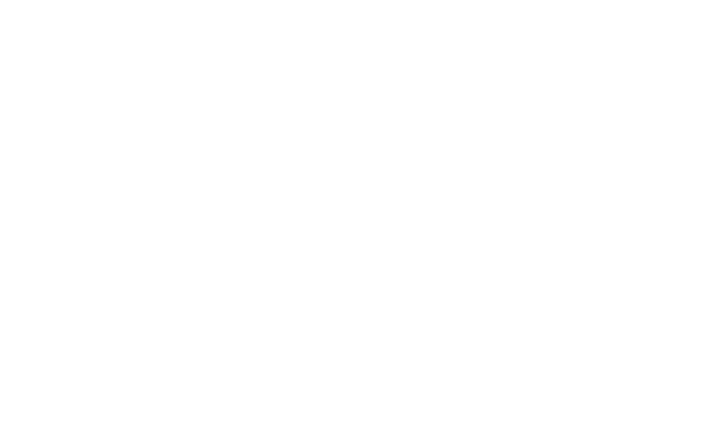
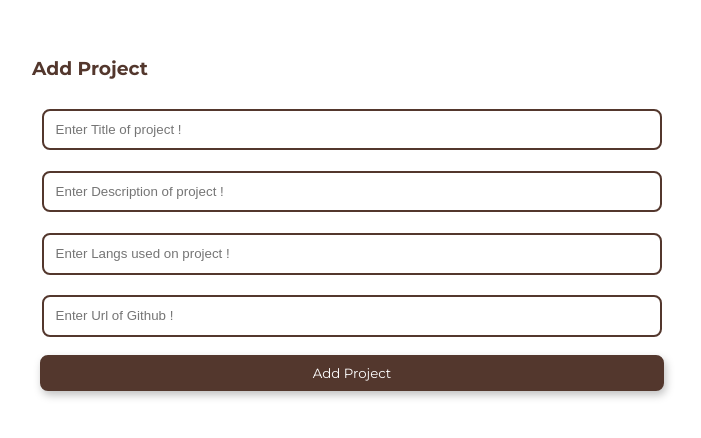
Before and after one commit to RajSolai/personal-portfolio, a Next.js app: page /addproject in a window 1280 px wide. Shown: the part 130-568 px from the top of the page, without its empty margins (288-989 px from the left). Built offline with nearby package versions, Linux system fonts and the light colour scheme; sample sign-in values are in the browser's storage.

Commit message:
tweaks to add project page

```diff
--- a/pages/addproject/index.js
+++ b/pages/addproject/index.js
@@ -1,20 +1,65 @@
 import { useRouter } from "next/router";
-import { useEffect } from "react";
+import { useEffect, useState } from "react";
 import Head from "next/head";
+import axios from "axios";
 
 const AddProject = () => {
   const router = useRouter();
+  const [title, setTitle] = useState("");
+  const [desc, setDesc] = useState("");
+  const [url, setUrl] = useState("");
+  const [langs, setLangs] = useState("");
   const checkAuth = () => {
     if (!localStorage.getItem("isLogged")) {
       router.push("/projects");
     }
   };
-  useEffect(()=>{checkAuth()}, []);
+  useEffect(() => {
+    checkAuth();
+  }, []);
   return (
     <>
       <Head>
-        <title>Solai Raj - Login</title>
+        <title>Solai Raj - AddProject</title>
       </Head>
+      <div className="admin-login">
+        <div className="addproject-warp">
+          <h3>Add Project</h3>
+          <form action="https://projects-api-servlet.herokuapp.com/projects" method="POST" className="login-form addproject-form">
+            <input
+              className="project-entry"
+              type="text"
+              name="title"
+              onChange={(e) => setTitle(e.target.value)}
+              placeholder="Enter Title of project !"
+            />
+            <input
+              className="project-entry"
+              type="text"
+              name="desc"
+              onChange={(e) => setDesc(e.target.value)}
+              placeholder="Enter Description of project !"
+            />
+            <input
+              className="project-entry"
+              type="text"
+              name="langs"
+              onChange={(e) => setLangs(e.target.value)}
+              placeholder="Enter Langs used on project !"
+            />
+            <input
+              className="project-entry"
+              type="text"
+              name="url"
+              onChange={(e) => setUrl(e.target.value)}
+              placeholder="Enter Url of Github !"
+            />
+            <button type="submit" >
+              Add Project
+            </button>
+          </form>
+        </div>
+      </div>
     </>
   );
 };
--- a/styles/globals.css
+++ b/styles/globals.css
@@ -235,6 +235,17 @@
 .login-warp{
   margin-top: 30vh;
 }
+.addproject-form{
+  display: flex;
+  flex-direction: column;
+  width: 50vw;
+}
+.project-entry{
+  margin: .65rem;
+}
+.addproject-warp{
+  margin-top: 20vh;
+}
 
 input{
   padding: .7rem;
```
